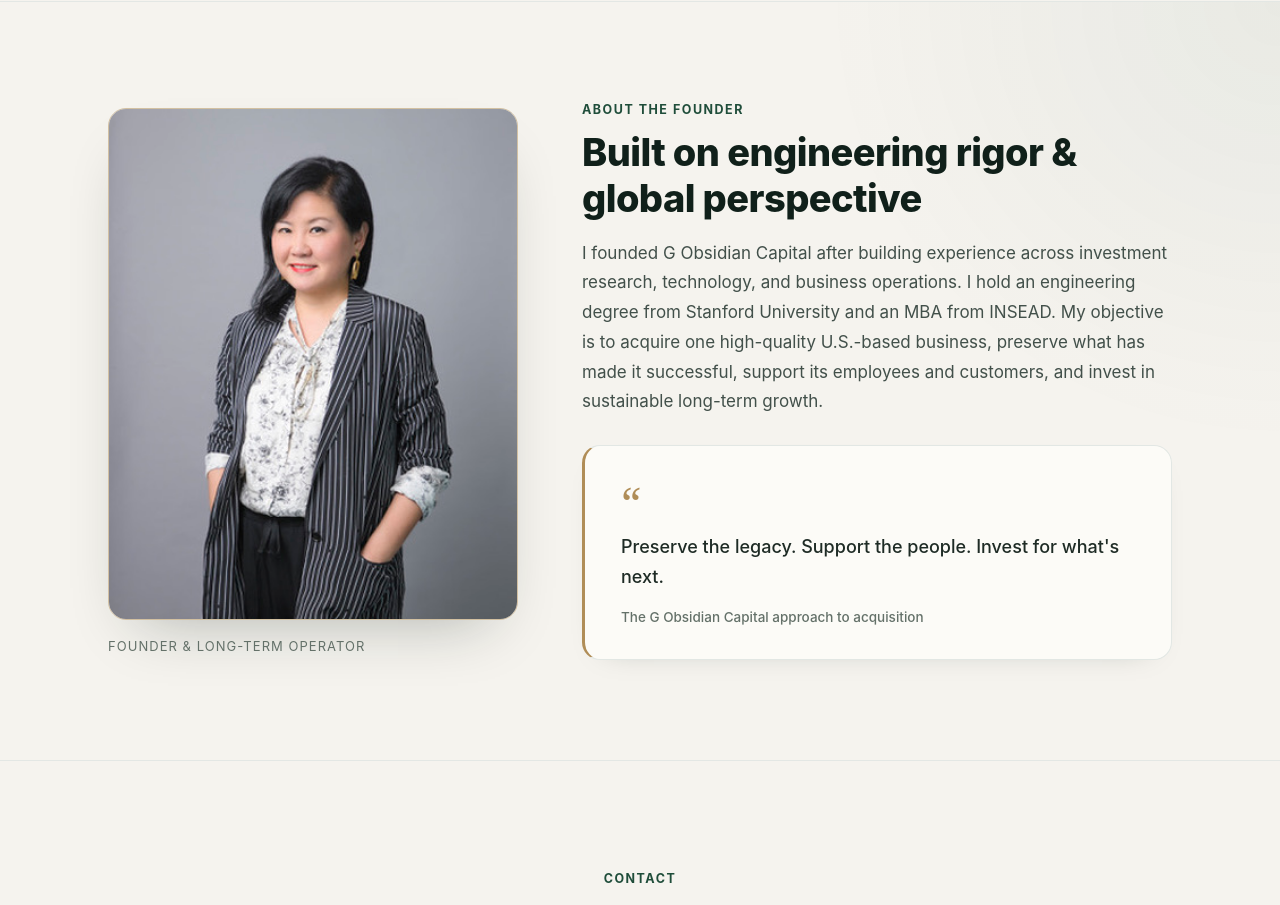
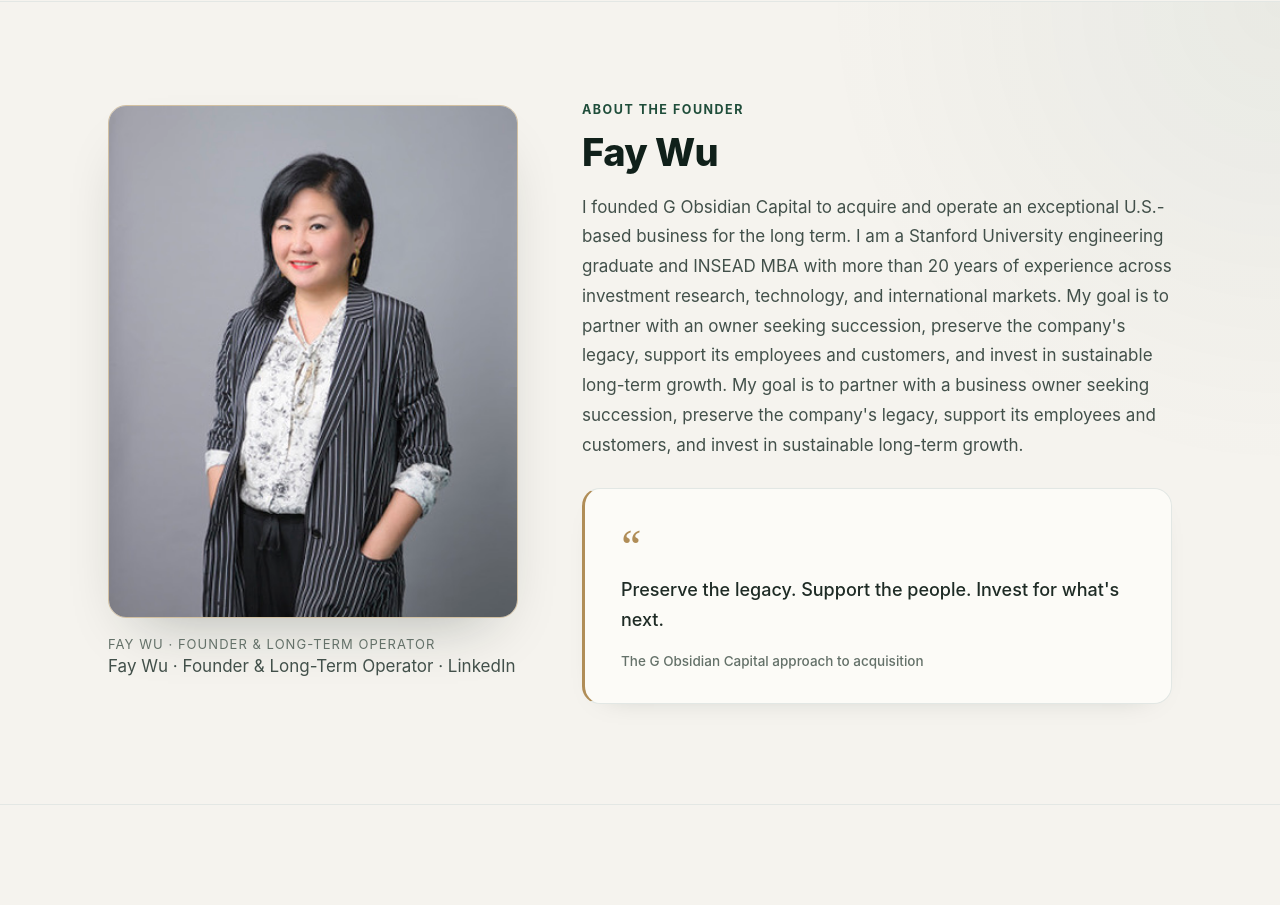
Before and after one commit to feifei15/Green-Obsidian-Capital, a plain HTML site: page index.html in a window 1280 px wide. Shown: the part 1520-2425 px from the top of the page. Drawn offline with Linux system fonts and the light colour scheme.

Commit message:
Update index.html

```diff
--- a/index.html
+++ b/index.html
@@ -930,8 +930,12 @@
         alt="Founder of G Obsidian Capital"
       />
       <figcaption>
-        Founder &amp; long-term operator
+          Fay Wu · Founder &amp; Long-Term Operator
       </figcaption>
+      <p class="attr">
+  Fay Wu · Founder &amp; Long-Term Operator ·
+  <a href="http://www.linkedin.com/i/faywubuilder">LinkedIn</a>
+</p>
     </figure>
 
     <div class="about-copy">
@@ -940,15 +944,16 @@
         About the Founder
       </div>
 
-      <h2 class="h2">
-        Built on engineering rigor &amp; global perspective
-      </h2>
 
-      <p>
-  I founded G Obsidian Capital after building experience across investment research, technology, and business operations. I hold an engineering degree from Stanford University and an MBA from INSEAD.
-My objective is to acquire one high-quality U.S.-based business, preserve what has made it successful, support its employees and customers, and invest in sustainable long-term growth.
+  <h2 class="h2">
+  Fay Wu
+</h2>
 
-      </p>
+<p>
+  I founded G Obsidian Capital to acquire and operate an exceptional U.S.-based business for the long term. I am a Stanford University engineering graduate and INSEAD MBA with more than 20 years of experience across investment research, technology, and international markets.
+My goal is to partner with an owner seeking succession, preserve the company's legacy, support its employees and customers, and invest in sustainable long-term growth.
+  My goal is to partner with a business owner seeking succession, preserve the company's legacy, support its employees and customers, and invest in sustainable long-term growth.
+</p>
 
       <div class="about-card">
         <div class="quote-mark">
```
